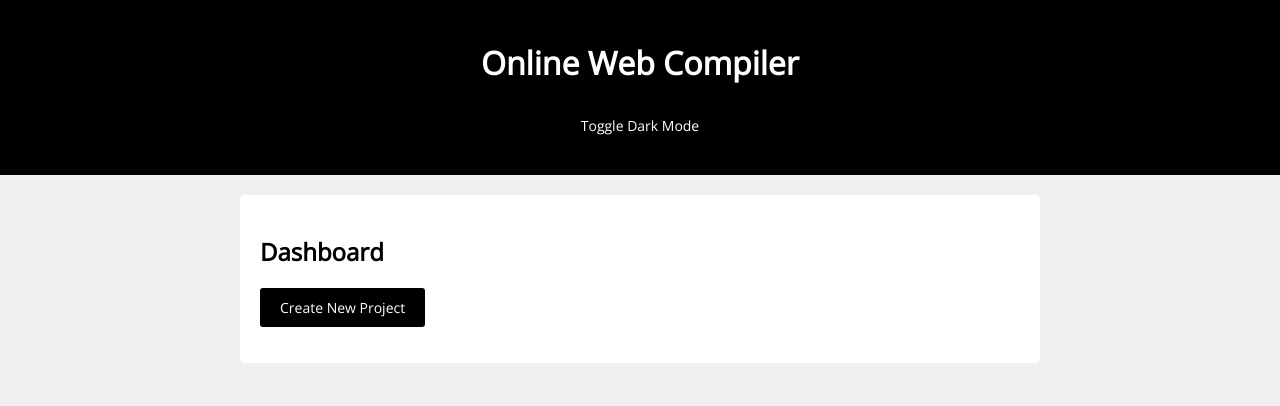
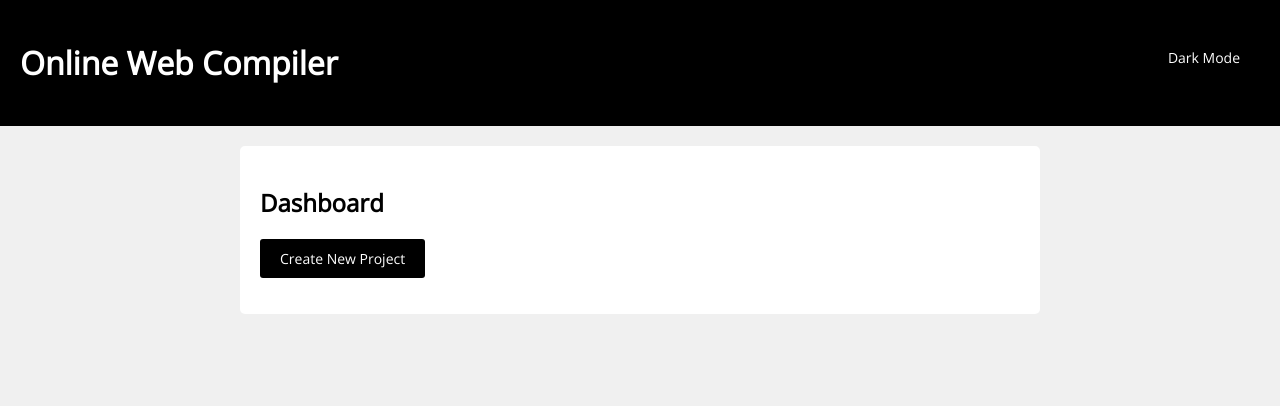
Before and after one commit to Budz3rd/webex, a plain HTML site: page main.html in a window 1280 px wide. Drawn offline with nearby package versions, Linux system fonts and the light colour scheme.

Commit message:
Update main.html

```diff
--- a/main.html
+++ b/main.html
@@ -16,6 +16,13 @@
             padding: 20px;
             text-align: center;
             font-family: 'Open Sans', sans-serif;
+            display: flex;
+            justify-content: flex-end;
+        }
+
+        .header-title {
+            flex-grow: 1;
+            text-align: left;
         }
 
         .container {
@@ -130,8 +137,10 @@
 </head>
 <body>
     <div class="header">
-        <h1>Online Web Compiler</h1>
-        <button onclick="toggleDarkMode()" class="options-btn">Toggle Dark Mode</button>
+        <div class="header-title">
+            <h1>Online Web Compiler</h1>
+        </div>
+        <button onclick="toggleDarkMode()" class="options-btn">Dark Mode</button>
     </div>
 
     <div class="container">
```
